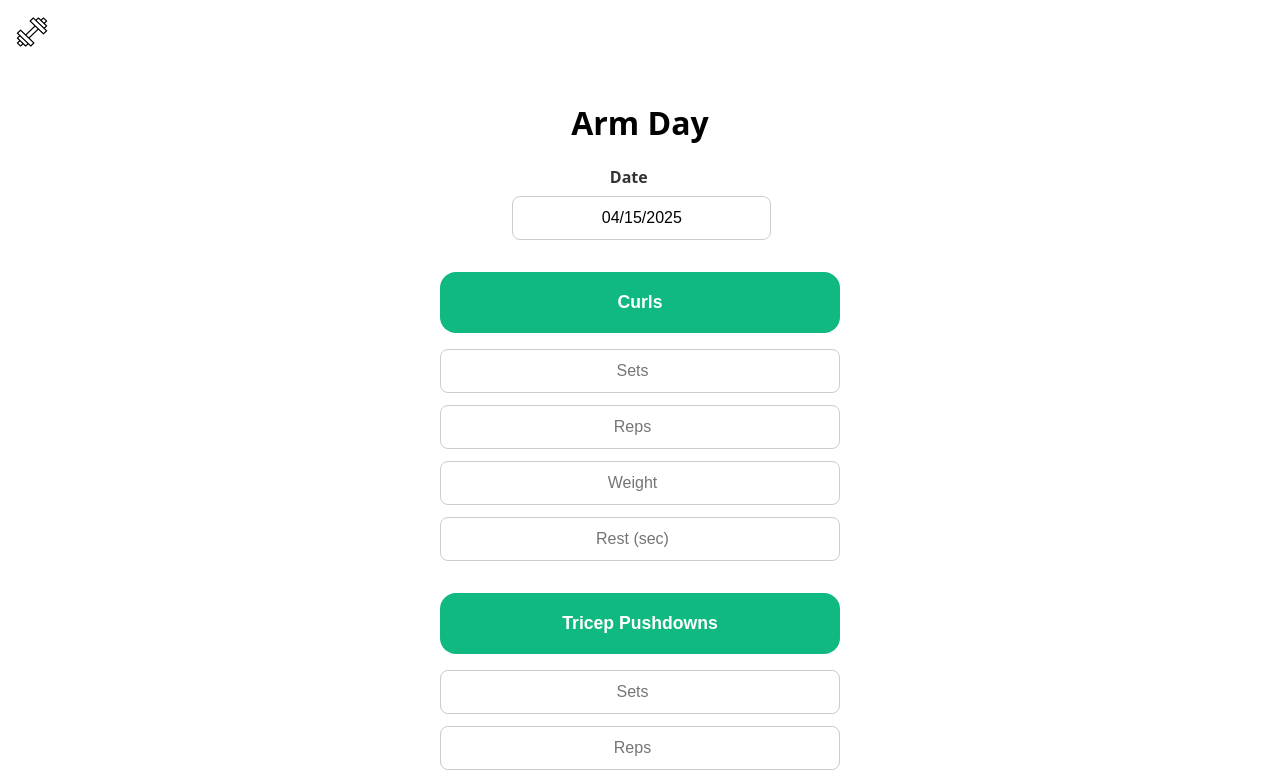
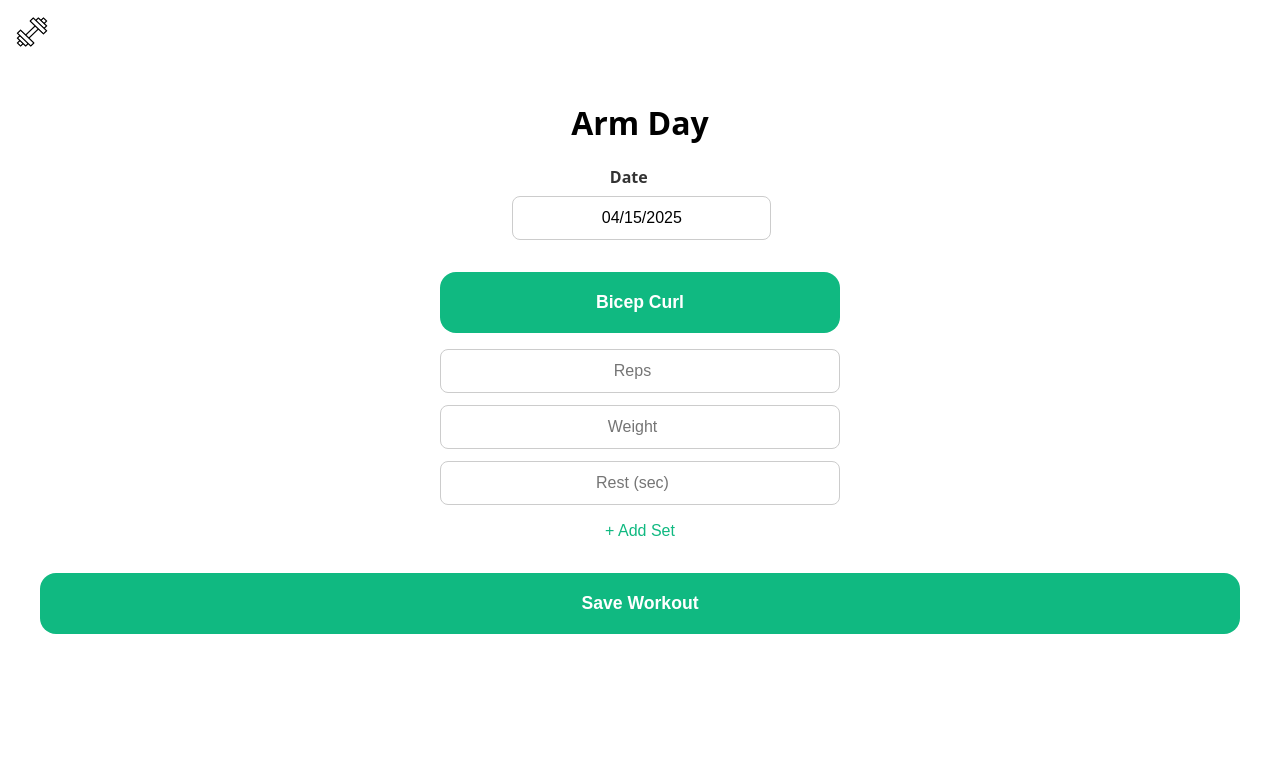
Before and after one commit to Keenan-Nicholson/super-simple-workout-tracker, a React (Vite) app: page /LogWorkout/1 in a window 1280 px wide. Shown: the top 780 px of the page. Built offline with nearby package versions, Linux system fonts and the light colour scheme.

Commit message:
i hate this

```diff
--- a/package.json
+++ b/package.json
@@ -14,6 +14,7 @@
     "react": "^19.0.0",
     "react-datepicker": "^8.3.0",
     "react-dom": "^19.0.0",
+    "react-hook-form": "^7.55.0",
     "react-router-dom": "^7.5.0"
   },
   "devDependencies": {
--- a/src/App.css
+++ b/src/App.css
@@ -95,6 +95,16 @@
   background-color: #10b981; /* green */
 }
 
+.add-set-button {
+  color: #10b981;
+  background-color: transparent;
+  background-repeat: no-repeat;
+  border: none;
+  cursor: pointer;
+  overflow: hidden;
+  outline: none;
+  font-size: 1rem;
+}
 .create-workout-screen {
   display: flex;
   flex-direction: column;
--- a/src/Components/Workout.tsx
+++ b/src/Components/Workout.tsx
@@ -1,105 +1,169 @@
+import { useForm, useFieldArray, Controller } from "react-hook-form";
 import { useEffect, useState } from "react";
 import { useParams } from "react-router-dom";
 import DatePicker from "react-datepicker";
 import "react-datepicker/dist/react-datepicker.css";
-import "../App.css";
 
+// Define the types for the form data
+interface Set {
+  reps: string;
+  weight: string;
+  rest: string;
+}
+
+interface Exercise {
+  id: number;
+  name: string;
+  sets: Set[];
+}
+
+interface WorkoutForm {
+  selectedDate: Date;
+  exercises: Exercise[];
+}
+
+// Sample data for testing
 const fakeData = [
-  {
-    id: 1,
-    name: "Arm Day",
-    exercises: [
-      { id: 101, name: "Curls" },
-      { id: 102, name: "Tricep Pushdowns" },
-      { id: 103, name: "EZ Bar Curls" },
-    ],
-  },
-  {
-    id: 2,
-    name: "Leg Day",
-    exercises: [
-      { id: 201, name: "Squats" },
-      { id: 202, name: "Lunges" },
-      { id: 203, name: "Leg Press" },
-    ],
-  },
-  {
-    id: 3,
-    name: "Push Day",
-    exercises: [
-      { id: 301, name: "Bench Press" },
-      { id: 302, name: "Overhead Press" },
-      { id: 303, name: "Incline Dumbbell Press" },
-    ],
-  },
-  {
-    id: 4,
-    name: "Pull Day",
-    exercises: [
-      { id: 401, name: "Deadlifts" },
-      { id: 402, name: "Barbell Rows" },
-      { id: 403, name: "Face Pulls" },
-    ],
-  },
-  {
-    id: 5,
-    name: "Full Body Blast",
-    exercises: [
-      { id: 501, name: "Burpees" },
-      { id: 502, name: "Kettlebell Swings" },
-      { id: 503, name: "Jump Squats" },
-    ],
-  },
+  { id: 1, name: "Arm Day", exercises: [{ id: 1, name: "Bicep Curl" }] },
+  { id: 2, name: "Leg Day", exercises: [{ id: 2, name: "Squat" }] },
+  { id: 3, name: "Push Day", exercises: [{ id: 3, name: "Bench Press" }] },
 ];
 
 export const Workout = () => {
   const { id } = useParams();
-  const [workout, setWorkout] = useState<any>(null);
-  const [selectedDate, setSelectedDate] = useState<Date | null>(new Date());
+  // Change workout state type to hold the full structure
+  const [workout, setWorkout] = useState<{
+    id: number;
+    name: string;
+    exercises: Exercise[];
+  } | null>(null);
+
+  const { control, register, handleSubmit, setValue } = useForm<WorkoutForm>({
+    defaultValues: {
+      selectedDate: new Date(),
+      exercises: [], // Empty array initially
+    },
+  });
+
+  const { fields: exerciseFields, append: _appendExercise } = useFieldArray({
+    control,
+    name: "exercises", // Path to exercises array
+  });
 
   useEffect(() => {
     const selectedWorkout = fakeData.find((w) => w.id === parseInt(id!));
-    setWorkout(selectedWorkout);
-  }, [id]);
+
+    if (selectedWorkout) {
+      const exerciseData = selectedWorkout.exercises.map((exercise: any) => ({
+        id: exercise.id,
+        name: exercise.name,
+        sets: [{ reps: "", weight: "", rest: "" }],
+      }));
+
+      // Set the workout with the right structure
+      setWorkout({
+        id: selectedWorkout.id,
+        name: selectedWorkout.name,
+        exercises: exerciseData,
+      });
+
+      setValue("exercises", exerciseData); // Set the exercises for the workout
+    } else {
+      setWorkout(null); // Handle the case where no workout is found
+    }
+  }, [id, setValue]); // Properly place the dependencies
+
+  const { fields: _setFields, append } = useFieldArray({
+    control,
+    name: `exercises.${0}.sets`, // Path to sets array of the first exercise
+  });
+
+  const addSetToExercise = (_exerciseIndex: number) => {
+    append({ reps: "", weight: "", rest: "" }); // Add a new set to the exercise
+  };
+  const onSubmit = (data: WorkoutForm) => {
+    console.log("Workout data:", data);
+  };
 
   if (!workout) {
     return <div>Loading...</div>;
   }
 
   return (
-    <div className="workout-screen">
+    <form className="workout-screen" onSubmit={handleSubmit(onSubmit)}>
       <h1>{workout.name}</h1>
       <div className="date-picker-container">
         <label htmlFor="workout-date">Date</label>
-        <DatePicker
-          selected={selectedDate}
-          onChange={(date: Date | null) => {
-            if (date) {
-              setSelectedDate(date);
-            }
-          }}
-          className="date-picker"
+        <Controller
+          name="selectedDate"
+          control={control}
+          render={({ field }) => (
+            <DatePicker
+              selected={field.value}
+              onChange={field.onChange}
+              className="date-picker"
+            />
+          )}
         />
       </div>
 
       <div className="exercise-list">
-        {workout.exercises.map((exercise: any) => (
+        {exerciseFields.map((exercise, index) => (
           <div key={exercise.id} className="exercise-block">
-            <button className="exercise-button log-button">
+            <button type="button" className="exercise-button log-button">
               {exercise.name}
             </button>
 
             <div className="set-table">
-              <div className="set-row">
-                <input type="number" placeholder="Sets" />
-                <input type="number" placeholder="Reps" />
-                <input type="number" placeholder="Weight" />
-                <input type="number" placeholder="Rest (sec)" />
-              </div>
+              <Controller
+                control={control}
+                name={`exercises.${index}.sets`}
+                render={({ field }) => (
+                  <>
+                    {field.value?.map((_, setIndex: number) => (
+                      <div key={setIndex} className="set-row">
+                        <input
+                          type="number"
+                          placeholder="Reps"
+                          {...register(
+                            `exercises.${index}.sets.${setIndex}.reps`
+                          )}
+                        />
+                        <input
+                          type="number"
+                          placeholder="Weight"
+                          {...register(
+                            `exercises.${index}.sets.${setIndex}.weight`
+                          )}
+                        />
+                        <input
+                          type="number"
+                          placeholder="Rest (sec)"
+                          {...register(
+                            `exercises.${index}.sets.${setIndex}.rest`
+                          )}
+                        />
+                      </div>
+                    ))}
+                  </>
+                )}
+              />
             </div>
+
+            <button
+              type="button"
+              onClick={() => addSetToExercise(index)}
+              className="add-set-button"
+            >
+              + Add Set
+            </button>
           </div>
         ))}
       </div>
-    </div>
+
+      <button type="submit" className="exercise-button log-button">
+        Save Workout
+      </button>
+    </form>
   );
 };
```
Also changed, not shown: 1 other file (tests, documents, lock files or other folders).
